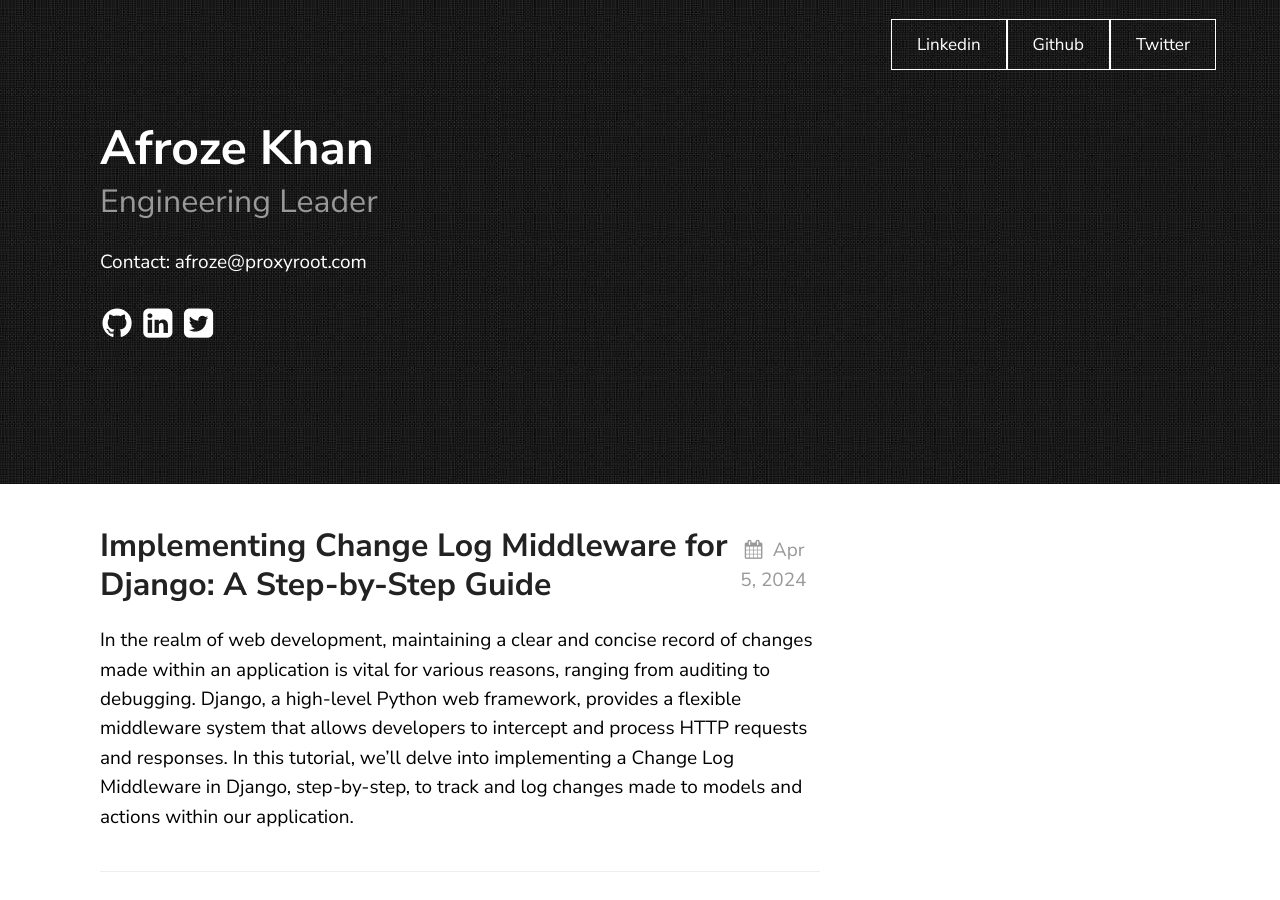
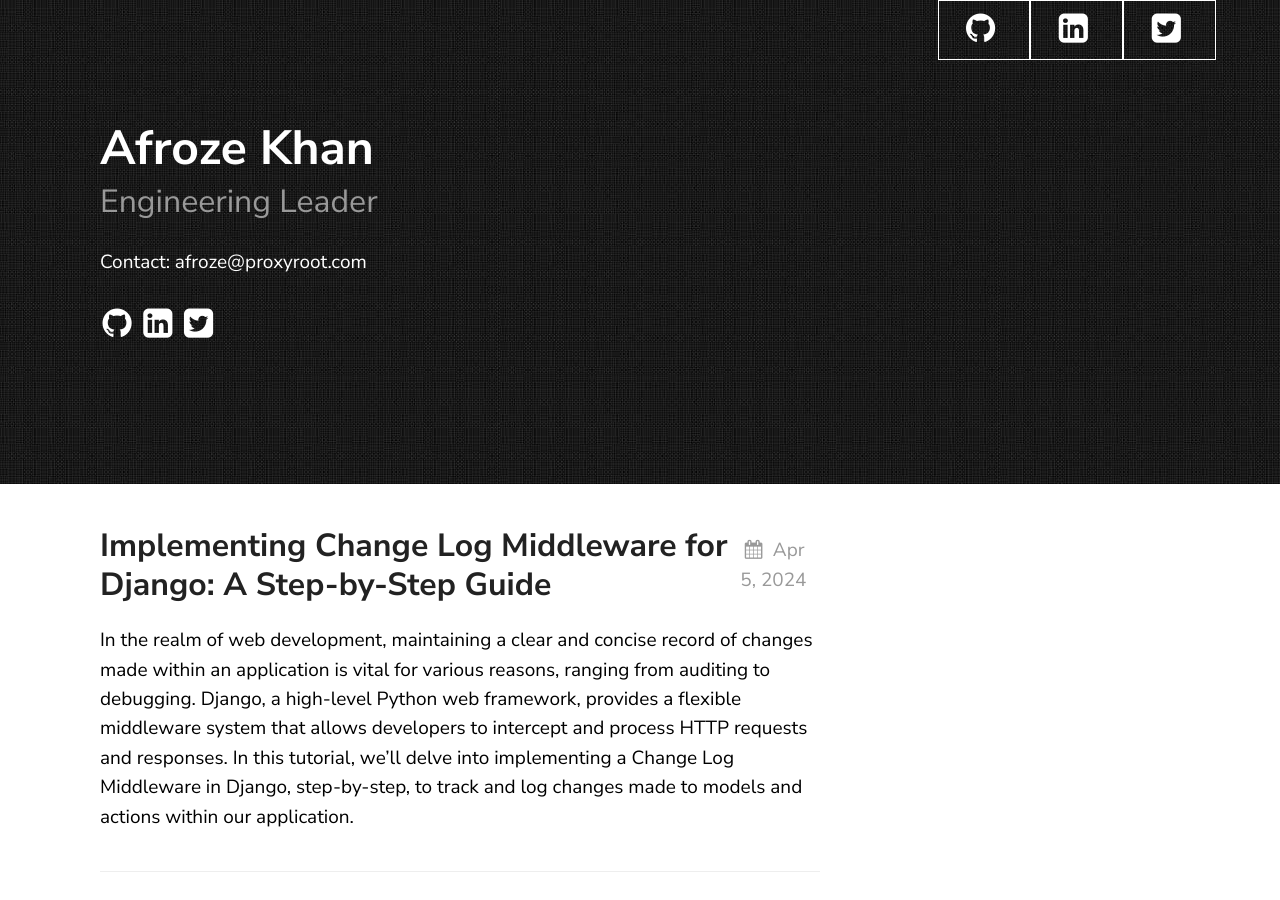
Before and after one commit to proxyroot/proxyroot.github.io, a Jekyll site: the page built from index.md, in a window 1280 px wide and 900 px high. Built offline with Jekyll 4.4.1, drawn with Linux system fonts in a browser that asks for light colours.

Commit message:
Test Icons

```diff
--- a/_includes/nav.html
+++ b/_includes/nav.html
@@ -1,9 +1,15 @@
 {%- if site.texture.showNav -%}
 <div class="navbar">
-	<ul>
-		<a href="https://www.linkedin.com/in/afroze-k-190180129/" target="_blank"><li>Linkedin</li></a>
-		<a href="https://github.com/proxyroot/" target="_blank"><li>Github</li></a>
-		<a href="https://twitter.com/proxyroot" target="_blank"><li>Twitter</li></a>
+	<ul class="social">
+		{%- if site.texture.social_links.github -%}
+			<a href="https://github.com/{{ site.texture.social_links.github }}"><li><i class="icon-github-circled"></i></li></a>
+		{%- endif -%}
+		{%- if site.texture.social_links.linkedIn -%}
+			<a href="https://linkedin.com/{{ site.texture.social_links.linkedIn }}"><li><i class="icon-linkedin-squared"></i></li></a>
+		{%- endif -%}
+		{%- if site.texture.social_links.twitter -%}
+			<a href="https://twitter.com/{{ site.texture.social_links.twitter }}"><li><i class="icon-twitter-squared"></i></li></a>
+		{%- endif -%}
 	</ul>
 </div>
 {%- endif -%}
```
